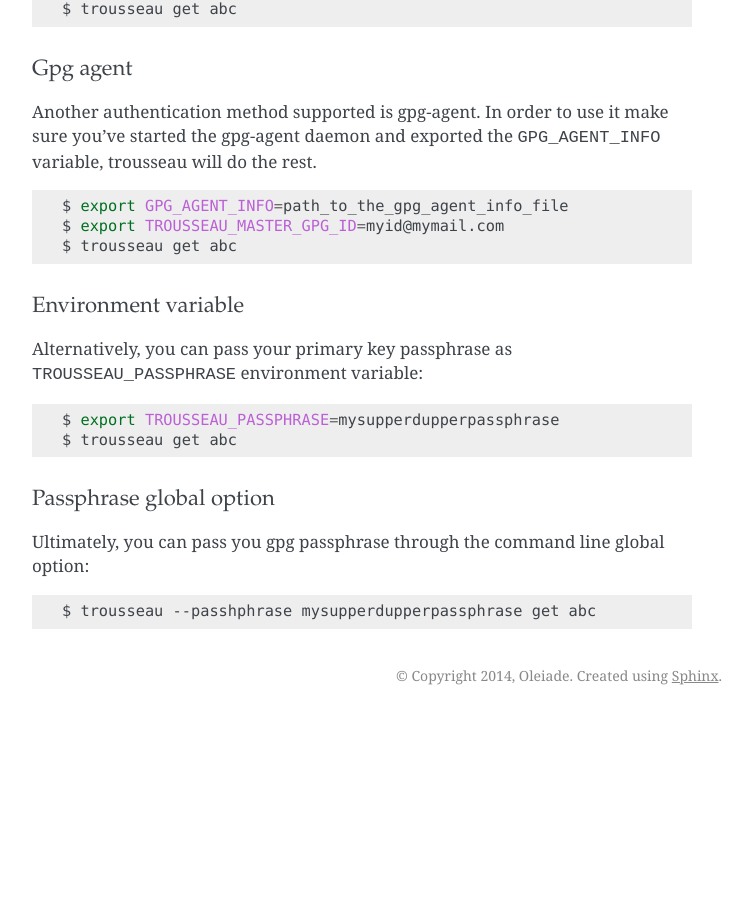
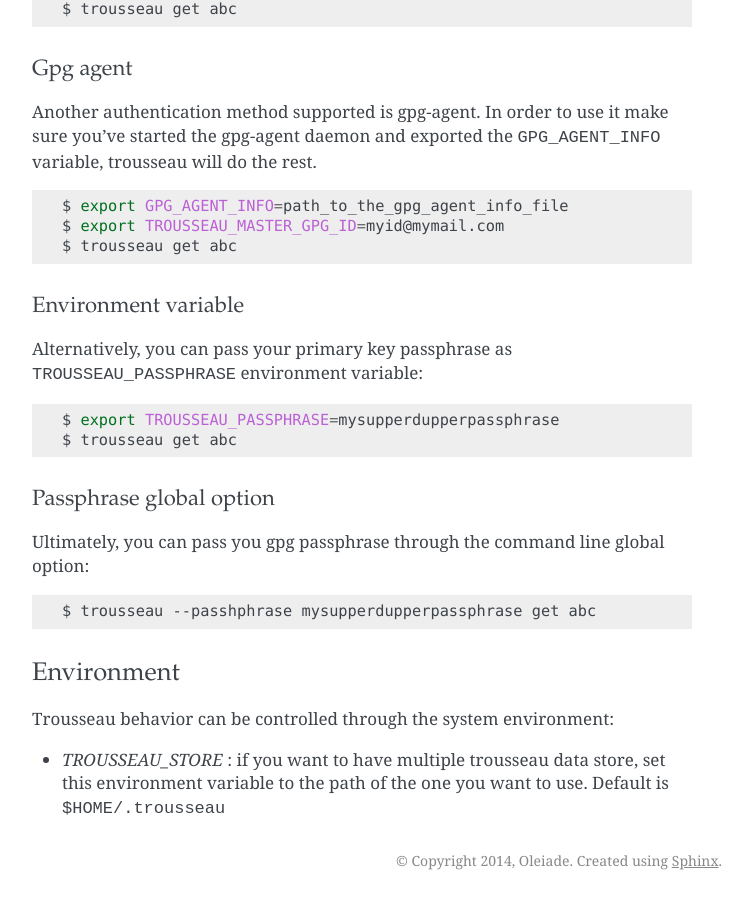
Before and after one commit to oleiade/trousseau, a Sphinx documentation site: the page built from docs/source/setup.rst, in a window 1280 px wide and 900 px high, scrolled down 1675 px. Shown: the whole window, without its empty margins (388-1140 px from the left). Built offline with Sphinx 7.4.7, drawn with Linux system fonts in a browser that asks for light colours; before the commit the page ends 2390 px from its top, so only the background shows below that.

```diff
--- a/docs/source/setup.rst
+++ b/docs/source/setup.rst
@@ -114,3 +114,10 @@ Ultimately, you can pass you gpg passphrase through the command line global opti
 .. code-block:: bash
 
     $ trousseau --passhphrase mysupperdupperpassphrase get abc
+
+Environment
+-----------
+
+Trousseau behavior can be controlled through the system environment:
+
+* *TROUSSEAU_STORE* : if you want to have multiple trousseau data store, set this environment variable to the path of the one you want to use. Default is ``$HOME/.trousseau``
```
Also changed, not shown: README.md (+6 -0 lines).
